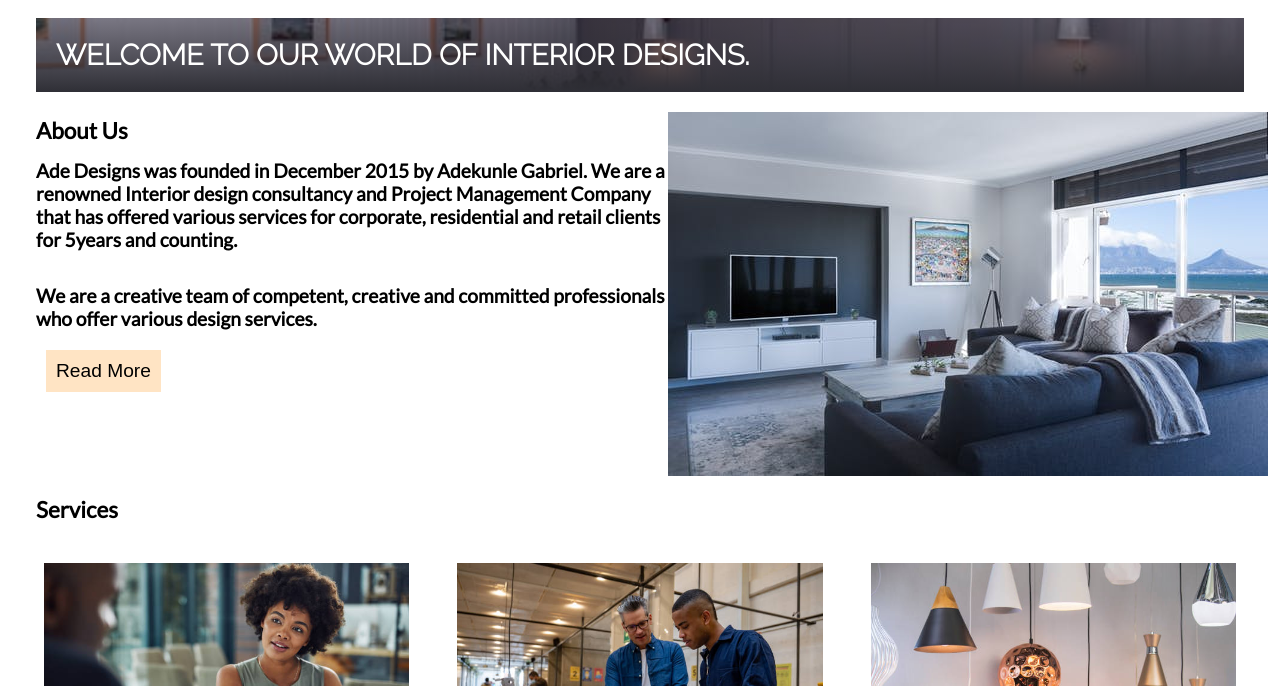
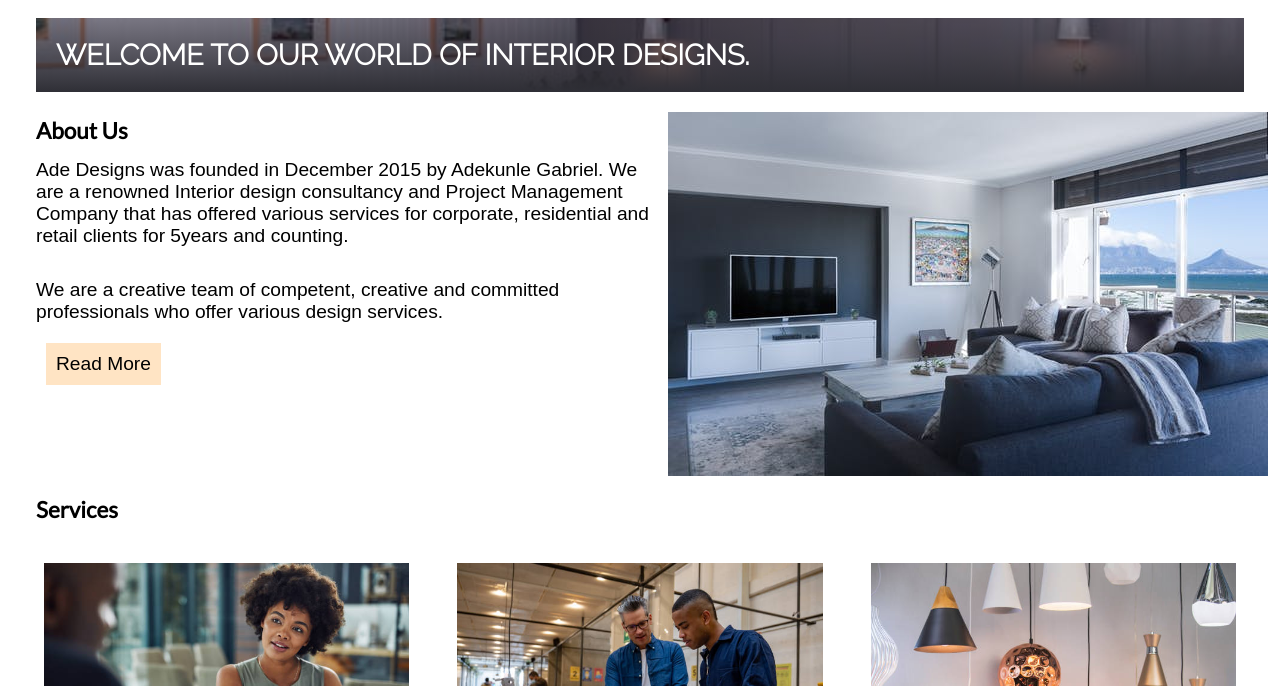
Before and after one commit to moloruntomiwa31/adeinteriordec, a plain HTML site: page index.html in a window 1280 px wide. Shown: the part 114-800 px from the top of the page. Drawn offline with Linux system fonts and the light colour scheme; files whose address does not match are found by name.

Commit message:
Added  files.

```diff
--- a/style.css
+++ b/style.css
@@ -212,7 +212,7 @@ h4 {
     margin: var(--MARGIN);
 }
 
-.consultants, .services {
+.consultants, .services, .second-container {
     font-family: sans-serif;
     font-weight: normal;
 }
```
